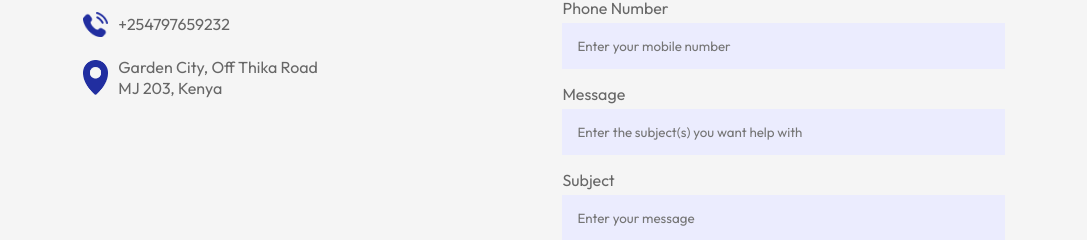
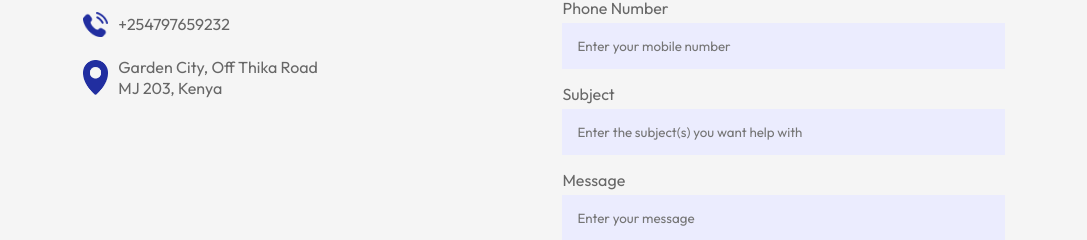
Before and after one commit to CalmaxBenard/cridon-pinnacle, a React (Create React App) app: page / in a window 1280 px wide. Shown: the part 3569-3809 px from the top of the page, without its empty margins (96-1183 px from the left). Built offline with nearby package versions, Linux system fonts and the light colour scheme.

Commit message:
interchange labels

```diff
--- a/src/Components/Contact/Contact.js
+++ b/src/Components/Contact/Contact.js
@@ -55,9 +55,9 @@ const Contact = () => {
                 <input type='email' name='email' placeholder='Enter your email' required/>
                 <label>Phone Number</label>
                 <input type='tel' name='phone' placeholder='Enter your mobile number' required/>
+                <label>Subject</label>
+                <input type='subject' name='subject' placeholder='Enter the subject(s) you want help with' required/>
                 <label>Message</label>
-                <input type='subject' name='subject' placeholder='Enter the subject(s) you want help with' required/>
-                <label>Subject</label>
                 <textarea name='message' row='10' placeholder='Enter your message' required></textarea>
                 <button type='submit' className='btn dark-btn'>Submit</button>
             </form>
```
